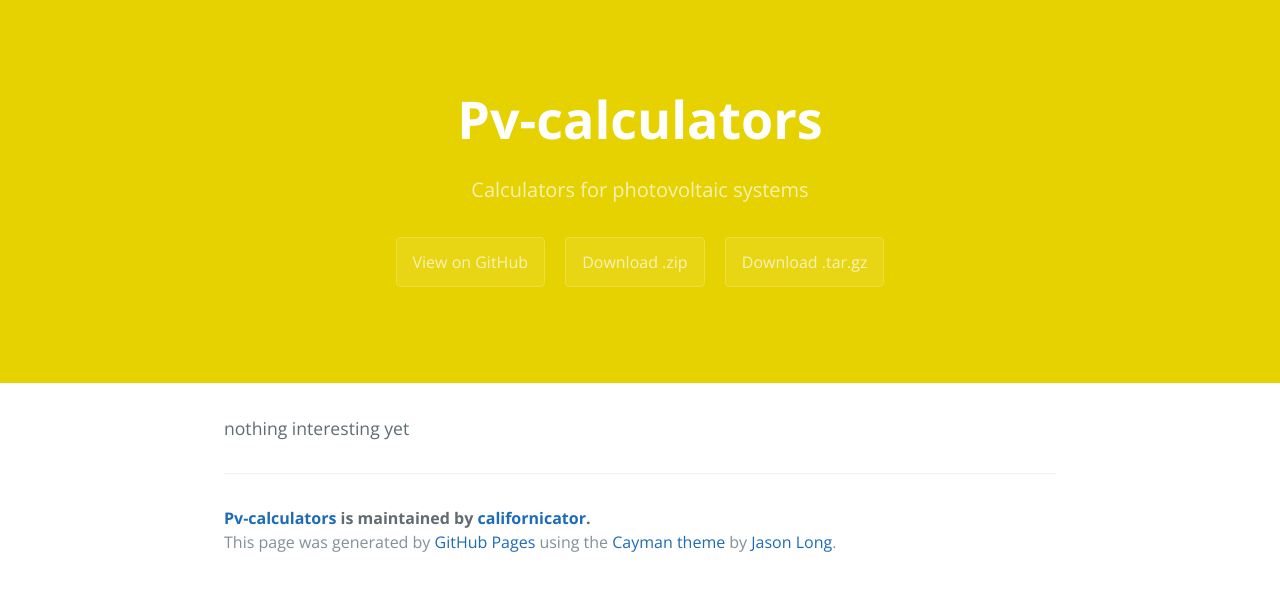
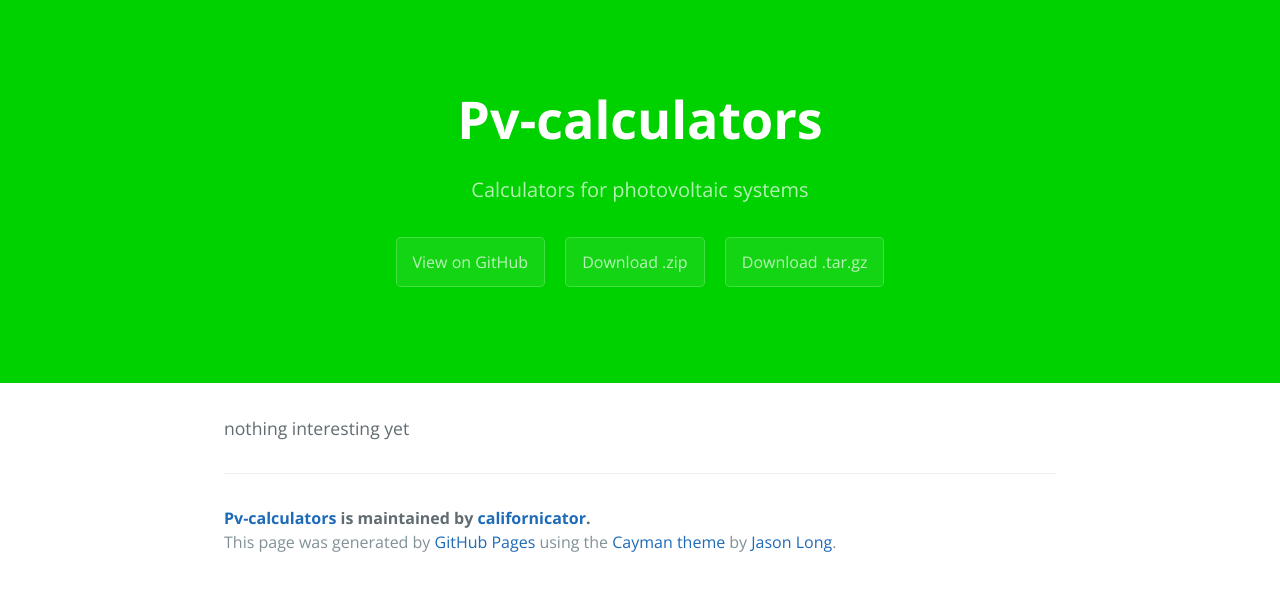
Before and after one commit to californicator/PV-calculators, a plain HTML site: page index.html in a window 1280 px wide. Drawn offline with nearby package versions, Linux system fonts and the light colour scheme.

Commit message:
Update stylesheet.css

```diff
--- a/stylesheets/stylesheet.css
+++ b/stylesheets/stylesheet.css
@@ -56,7 +56,7 @@
 .page-header {
   color: #fff;
   text-align: center;
-  background: rgba(230,210,0,1); }
+  background: rgba(0,210,0,1); }
 
 @media screen and (min-width: 64em) {
   .page-header {
```
